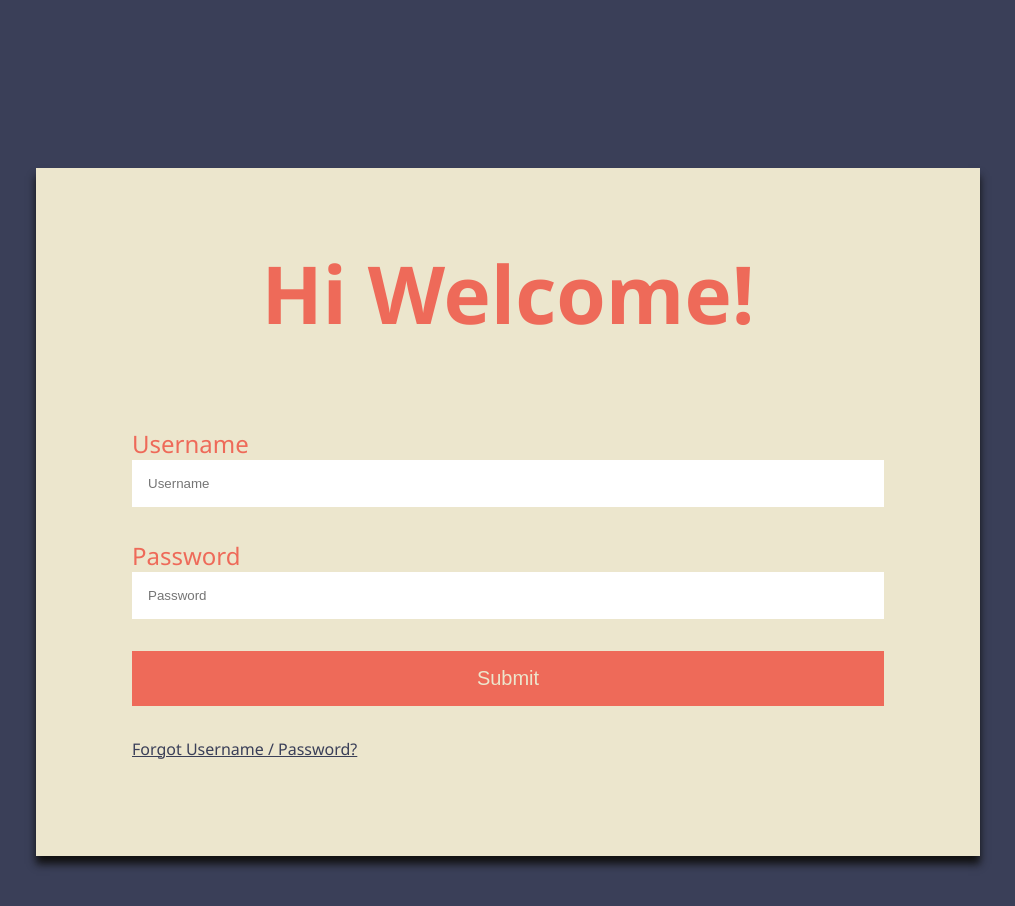
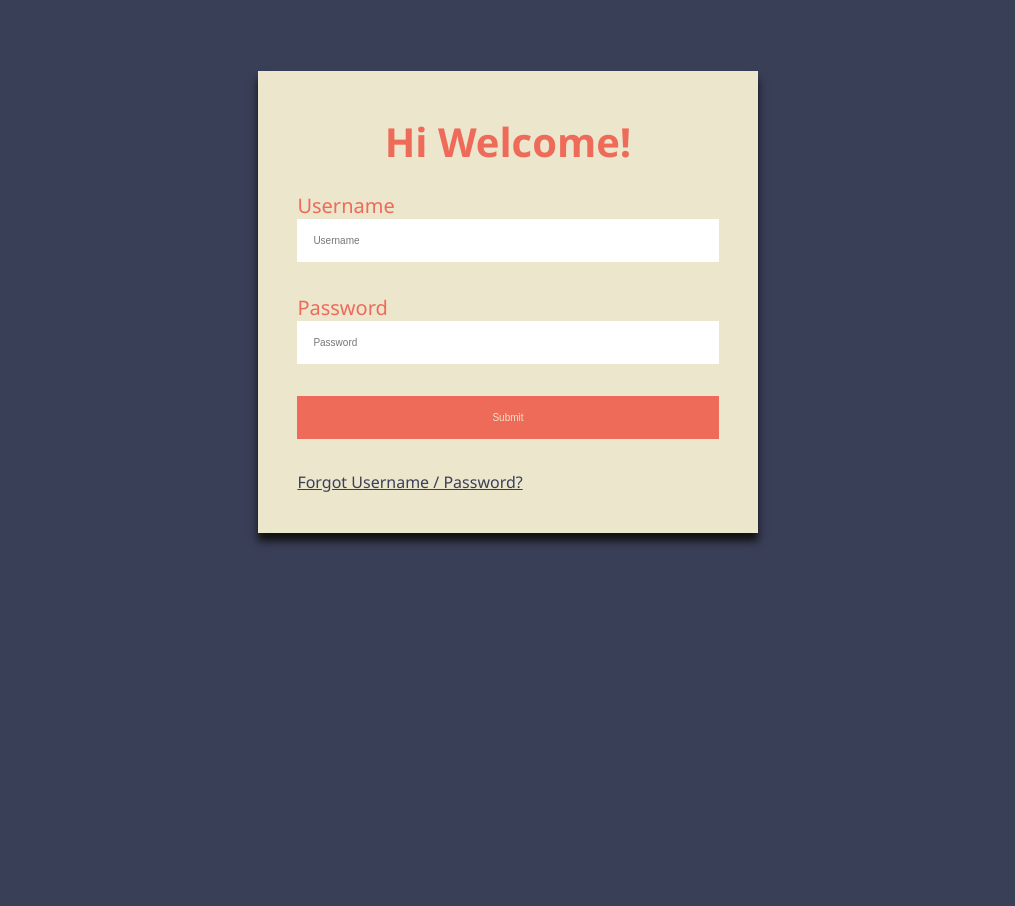
Before and after one commit to jackyyii/jackyyii.github.io, a plain HTML site: page login.html in a window 1280 px wide. Shown: the whole page, without its empty margins (132-1147 px from the left). After the commit the page ends 800 px from the top, so only its background shows below. Drawn offline with Linux system fonts and the light colour scheme.

Commit message:
Minor adjustments for the cards

```diff
--- a/login.css
+++ b/login.css
@@ -9,13 +9,13 @@ body {
 
 .wrapper {
     display: flex;
-    padding: 10rem;
+    padding: 5%;
     justify-content: center;
     align-items: center;
 }
 
 .main {
-    width: 1000px;
+    width: 500px;
     padding: 1rem;
     background-color: #ece6cd;
     color: #ee6a59;
@@ -24,17 +24,17 @@ body {
 }
 
 .main h1 {
-    font-size: 5rem;
+    font-size: 35px;
     margin-bottom: 0;
 }
 
 .login {
-    padding: 5rem;
+    padding: 5%;
     text-align: left;
 }
 
 .login label {
-    font-size: 1.5rem;
+    font-size: 15px;
 }
 
 .login input {
@@ -42,15 +42,34 @@ body {
     padding: 1rem;
     margin-bottom: 2rem;
     border: 0;
+    font-size: 10px;
 }
 
 .login input[type=submit] {
     background-color: #ee6a59;
     color: #ece6cd;
-    font-size: 20px;
+    font-size: 10px;
 }
 
 .login a {
     color: #3a3f58;
     font-size: 1rem;
 }
+
+@media screen and (min-width: 1200px) {
+    .main h1 {
+        font-size: 40px;
+    }
+
+    .login label {
+        font-size: 20px;
+    }
+
+    .login input {
+        font-size: 10px;
+    }
+
+    .login input[type=submit] {
+        font-size: 10px;
+    }
+}
```
Also changed, not shown: index.html (+1 -1 lines), style.css (+5 -6 lines).
